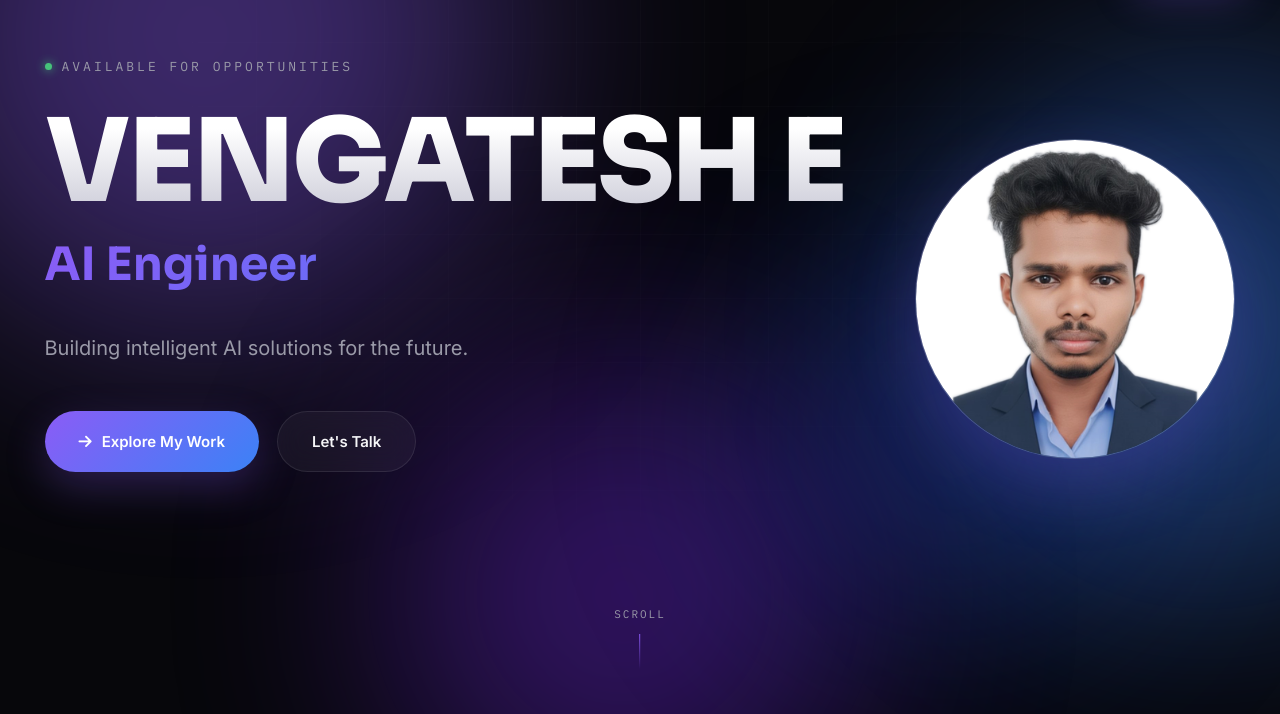
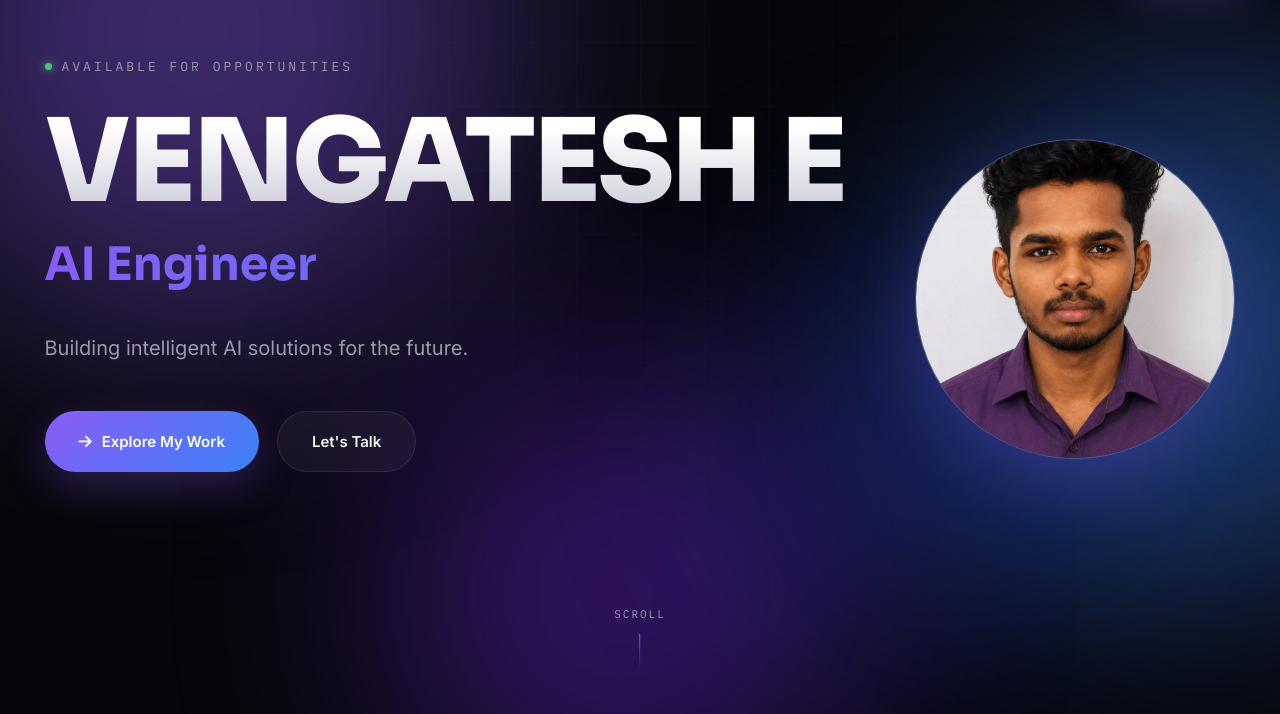
Before and after one commit to vengatesh123456/portfolio, a plain HTML site: page index.html in a window 1280 px wide. Shown: the part 86-800 px from the top of the page. Drawn offline with Linux system fonts and the light colour scheme.

Commit message:
Change profile image source from vengat.png to vs.jpeg

```diff
--- a/index.html
+++ b/index.html
@@ -473,7 +473,7 @@ footer{ padding:44px 0; border-top:1px solid var(--border); position:relative; z
     <div class="hero-photo reveal fade-up visible">
       <div class="hero-photo-frame">
         <!-- Replace the src below with the path to your own photo, e.g. "assets/profile.jpg" -->
-        <img src="vengat.png" alt="Vengatesh E" onerror="this.style.display='none'; this.parentElement.classList.add('no-photo');">
+        <img src="vs.jpeg" alt="Vengatesh E" onerror="this.style.display='none'; this.parentElement.classList.add('no-photo');">
       </div>
     </div>
   </div>
```
